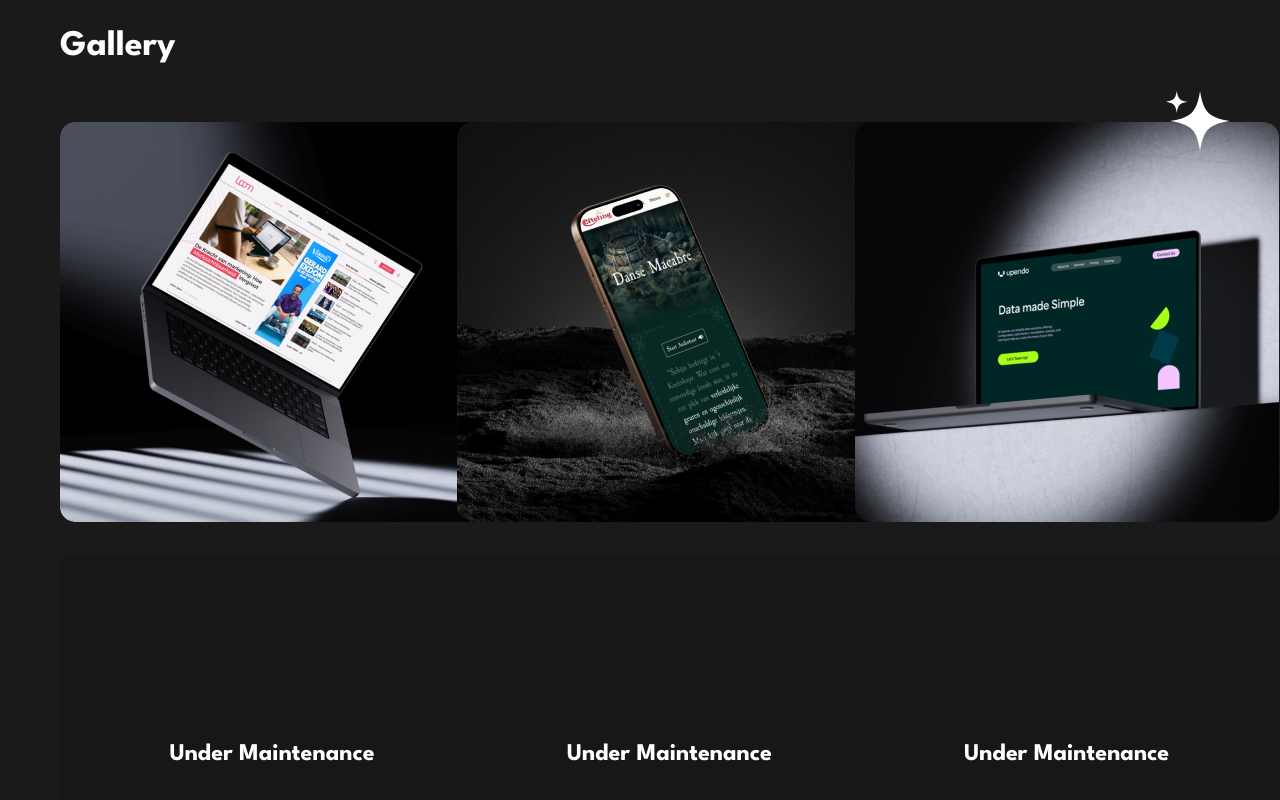
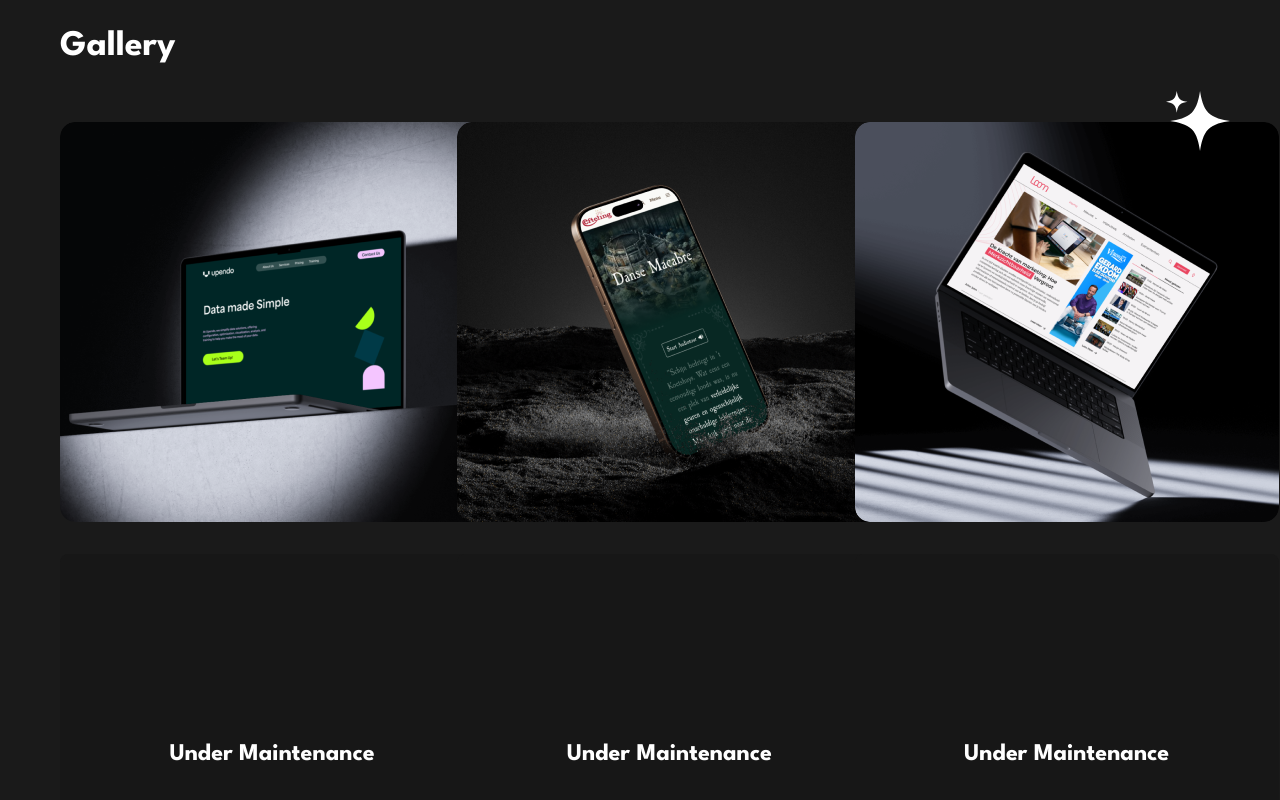
Before and after one commit to koenderaden/showcase-portfolio, a Next.js app: page / in a window 1280 px wide. Shown: the part 1678-2478 px from the top of the page. Built offline with nearby package versions, Linux system fonts and the light colour scheme.

Commit message:
gallery order changed

```diff
--- a/app/components/gallery.tsx
+++ b/app/components/gallery.tsx
@@ -6,12 +6,12 @@ export default function Gallery() {
     {
       id: 1,
       image: {
-        src: "/marketingloomgallery.png",
+        src: "/upendogallery.png",
         height: 400,
         width: 424,
       },
-      alt: "Marketing Loom",
-      link: "/gallery/marketingloom",
+      alt: "Upendo",
+      link: "/gallery/upendo",
     },
     {
       id: 2,
@@ -26,12 +26,12 @@ export default function Gallery() {
     {
       id: 3,
       image: {
-        src: "/upendogallery.png",
+        src: "/marketingloomgallery.png",
         height: 400,
         width: 424,
       },
-      alt: "Upendo",
-      link: "/gallery/upendo",
+      alt: "Marketing Loom",
+      link: "/gallery/marketingloom",
     },
     {
       id: 4,
```
